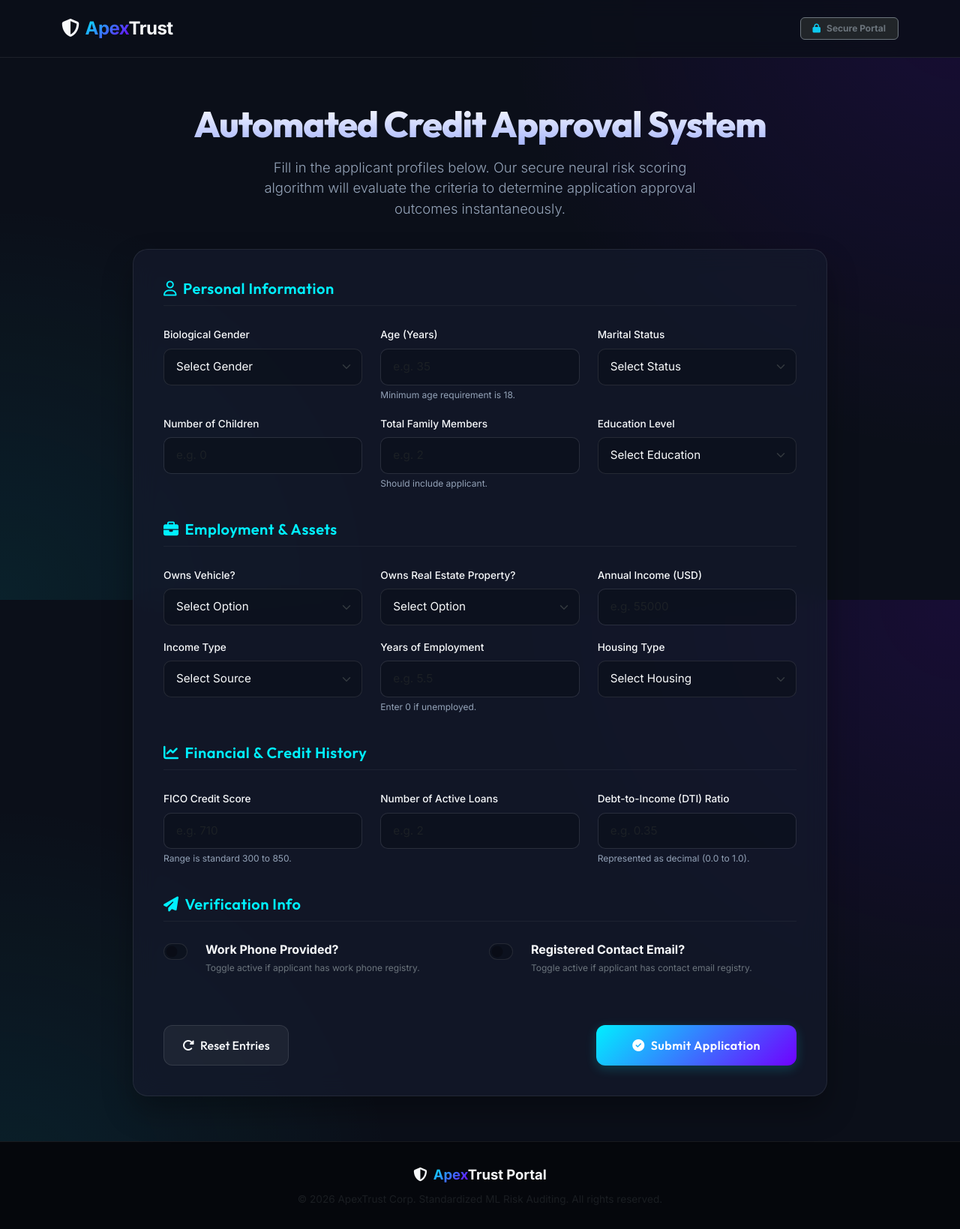
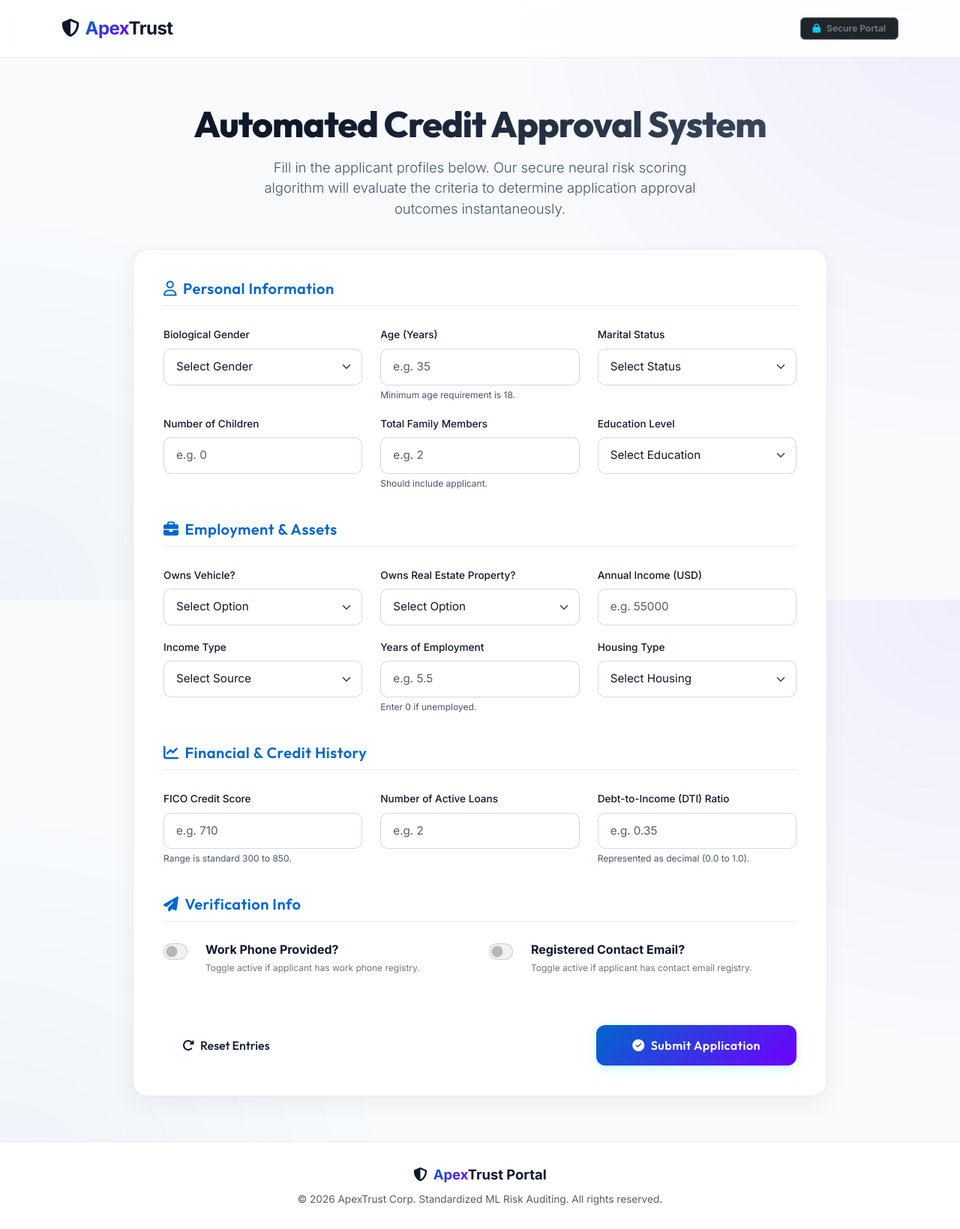
Before and after one commit to mantadaanandkumar-anand/CreditcardApprovalprediction, a Flask app: page / in a window 1280 px wide. Shown: the whole page at 75% size. Run offline with Flask 3, Linux system fonts and the light colour scheme; some libraries are stand-ins or nearby versions.

Commit message:
Update template styling and visual design

```diff
--- a/templates/index.html
+++ b/templates/index.html
@@ -15,13 +15,13 @@
 
     <style>
         :root {
-            --bg-color: #0b0f19;
-            --card-bg: rgba(20, 27, 45, 0.7);
-            --border-color: rgba(255, 255, 255, 0.08);
-            --accent-primary: #00f0ff;
+            --bg-color: #f8fafc;
+            --card-bg: #ffffff;
+            --border-color: rgba(0, 0, 0, 0.08);
+            --accent-primary: #0066cc;
             --accent-secondary: #7000ff;
-            --text-primary: #f8fafc;
-            --text-secondary: #94a3b8;
+            --text-primary: #0f172a;
+            --text-secondary: #475569;
             --gradient-accent: linear-gradient(135deg, var(--accent-primary) 0%, var(--accent-secondary) 100%);
         }
 
@@ -29,8 +29,8 @@
             background-color: var(--bg-color);
             color: var(--text-primary);
             font-family: 'Inter', sans-serif;
-            background-image: radial-gradient(circle at top right, rgba(112, 0, 255, 0.12) 0%, transparent 40%),
-                              radial-gradient(circle at bottom left, rgba(0, 240, 255, 0.08) 0%, transparent 35%);
+            background-image: radial-gradient(circle at top right, rgba(112, 0, 255, 0.05) 0%, transparent 40%),
+                              radial-gradient(circle at bottom left, rgba(0, 102, 204, 0.04) 0%, transparent 35%);
             background-attachment: fixed;
             min-height: 100vh;
         }
@@ -41,7 +41,7 @@
 
         /* Navigation Bar Styling */
         .navbar-custom {
-            background-color: rgba(11, 15, 25, 0.85);
+            background-color: rgba(255, 255, 255, 0.85);
             backdrop-filter: blur(12px);
             border-bottom: 1px solid var(--border-color);
             padding: 15px 0;
@@ -71,7 +71,7 @@
             font-size: 3rem;
             font-weight: 800;
             letter-spacing: -1px;
-            background: linear-gradient(180deg, #ffffff 0%, #a5b4fc 100%);
+            background: linear-gradient(135deg, #0f172a 30%, #475569 100%);
             -webkit-background-clip: text;
             background-clip: text;
             -webkit-text-fill-color: transparent;
@@ -93,7 +93,7 @@
             border-radius: 20px;
             padding: 40px;
             backdrop-filter: blur(16px);
-            box-shadow: 0 20px 40px rgba(0, 0, 0, 0.3);
+            box-shadow: 0 10px 30px rgba(0, 0, 0, 0.05);
             margin-bottom: 60px;
         }
 
@@ -101,7 +101,7 @@
             color: var(--accent-primary);
             font-size: 1.25rem;
             font-weight: 600;
-            border-bottom: 1px solid rgba(255, 255, 255, 0.05);
+            border-bottom: 1px solid rgba(0, 0, 0, 0.08);
             padding-bottom: 10px;
             margin-bottom: 25px;
             letter-spacing: 0.5px;
@@ -116,8 +116,8 @@
         }
 
         .form-control, .form-select {
-            background-color: rgba(11, 15, 25, 0.6);
-            border: 1px solid rgba(255, 255, 255, 0.1);
+            background-color: #ffffff;
+            border: 1px solid rgba(0, 0, 0, 0.15);
             color: var(--text-primary);
             border-radius: 10px;
             padding: 12px 16px;
@@ -126,15 +126,15 @@
         }
 
         .form-control:focus, .form-select:focus {
-            background-color: rgba(11, 15, 25, 0.95);
+            background-color: #ffffff;
             border-color: var(--accent-primary);
             color: var(--text-primary);
-            box-shadow: 0 0 12px rgba(0, 240, 255, 0.25);
+            box-shadow: 0 0 12px rgba(0, 102, 204, 0.15);
             outline: none;
         }
 
         .form-select option {
-            background-color: #141b2d;
+            background-color: #ffffff;
             color: var(--text-primary);
         }
 
@@ -147,8 +147,8 @@
 
         /* Switch Styling */
         .form-check-input {
-            background-color: rgba(11, 15, 25, 0.6);
-            border-color: rgba(255, 255, 255, 0.1);
+            background-color: rgba(0, 0, 0, 0.05);
+            border-color: rgba(0, 0, 0, 0.15);
             cursor: pointer;
             width: 45px;
             height: 22px;
@@ -197,7 +197,7 @@
 
         /* Footer styling */
         footer {
-            background-color: #05070c;
+            background-color: #ffffff;
             border-top: 1px solid var(--border-color);
             padding: 30px 0;
             color: var(--text-secondary);
```
Also changed, not shown: templates/result.html (+39 -20 lines).
